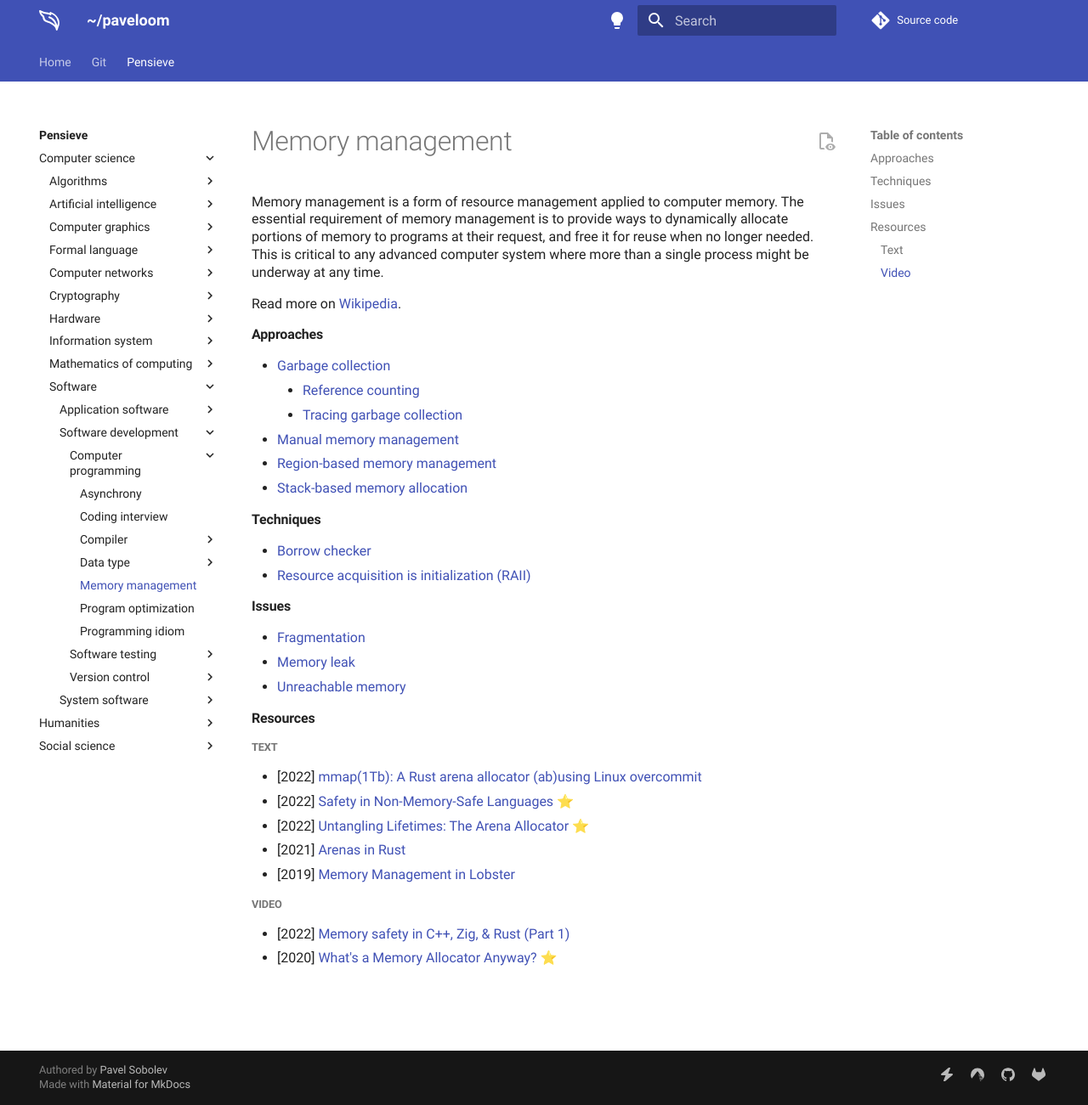
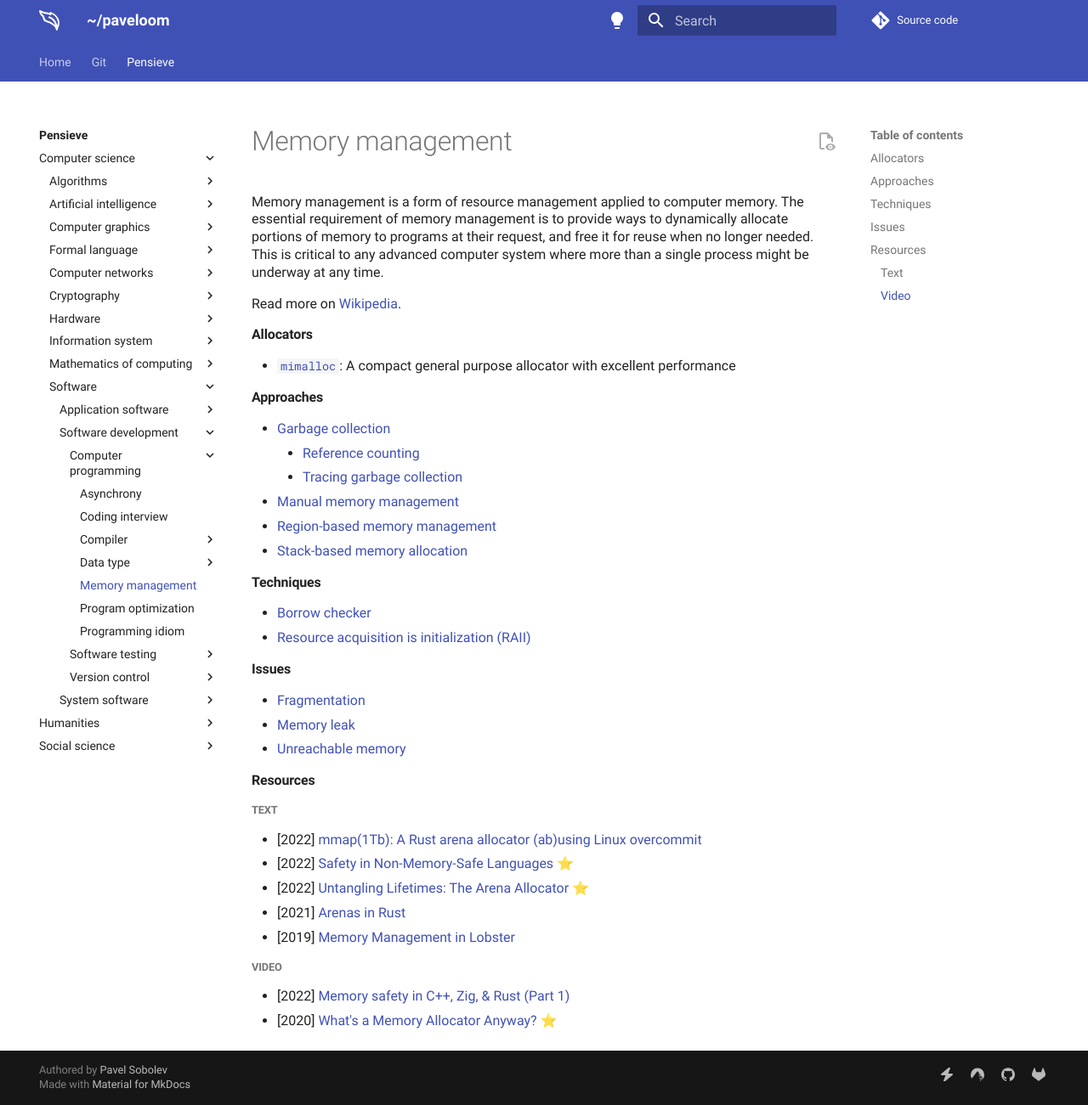
Before and after one commit to paveloom/paveloom.dev, an MkDocs documentation site: the page built from content/pensieve/memory-management.md, in a window 1280 px wide and 1301 px high. Shown: the whole window at 85% size. Built offline with MkDocs 1.6.1 and Material for MkDocs 9.7.7, drawn with Linux system fonts in a browser that asks for light colours; comment, search, counter and statistics services are not loaded.

Commit message:
Pensieve: update the Memory management page.

```diff
--- a/content/pensieve/memory-management.md
+++ b/content/pensieve/memory-management.md
@@ -3,6 +3,9 @@
 Memory management is a form of resource management applied to computer memory. The essential requirement of memory management is to provide ways to dynamically allocate portions of memory to programs at their request, and free it for reuse when no longer needed. This is critical to any advanced computer system where more than a single process might be underway at any time.
 
 Read more on [Wikipedia](https://en.wikipedia.org/wiki/Memory_management).
+
+#### Allocators
+- [`mimalloc`](https://github.com/microsoft/mimalloc): A compact general purpose allocator with excellent performance
 
 #### Approaches
 - [Garbage collection](https://en.wikipedia.org/wiki/Garbage_collection_(computer_science))
```
